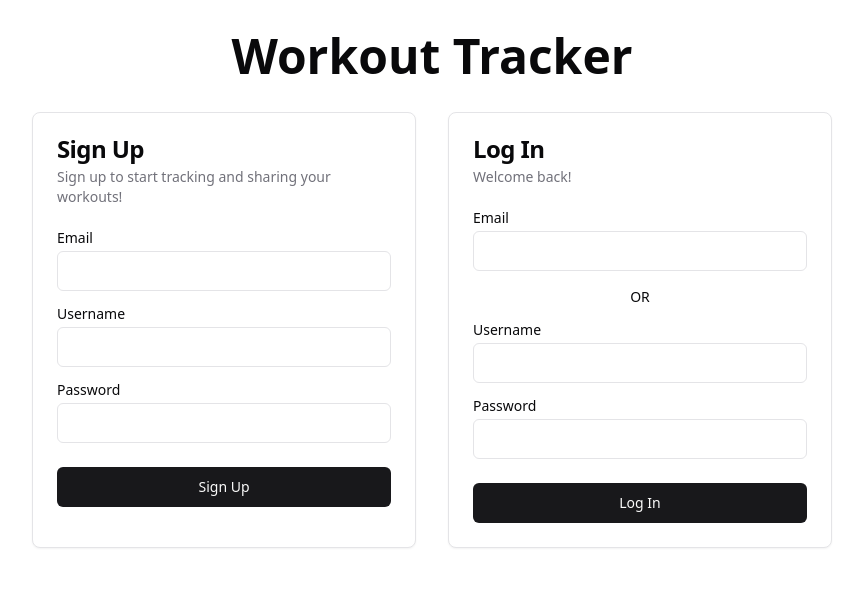
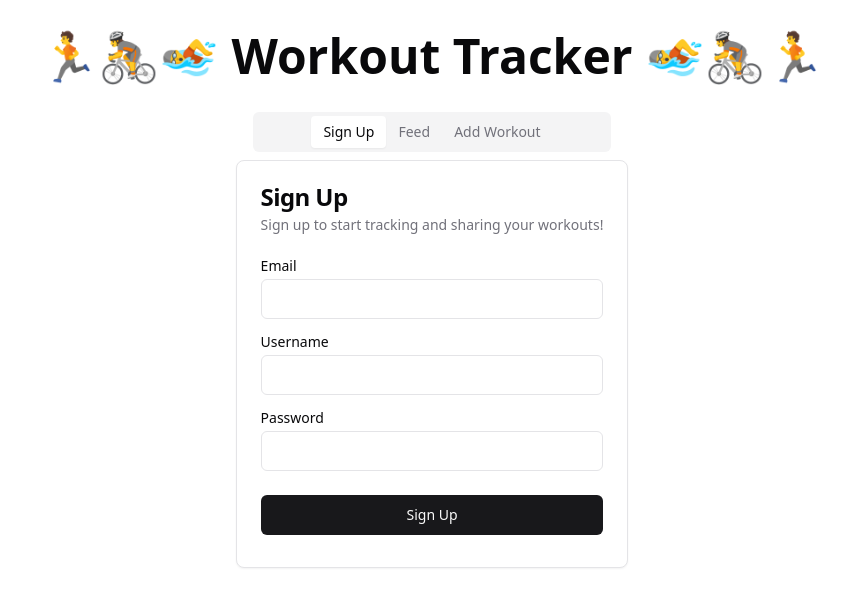
Before and after one commit to becpeck/zodios-workshop, a React (Vite) app in the folder frontend/: page / in a window 1280 px wide. Shown: the top 606 px of the page, without its empty margins (208-1071 px from the left). Built offline with nearby package versions, Linux system fonts and the light colour scheme.

Commit message:
set up tabs component for main app

```diff
--- a/frontend/package.json
+++ b/frontend/package.json
@@ -12,6 +12,7 @@
   "dependencies": {
     "@radix-ui/react-label": "^2.1.0",
     "@radix-ui/react-slot": "^1.1.0",
+    "@radix-ui/react-tabs": "^1.1.0",
     "class-variance-authority": "^0.7.0",
     "clsx": "^2.1.1",
     "lucide-react": "^0.417.0",
--- a/frontend/src/App.tsx
+++ b/frontend/src/App.tsx
@@ -1,14 +1,27 @@
-import LoginForm from "./components/LoginForm";
+import { useState } from "react";
+import { Tabs, TabsContent, TabsList, TabsTrigger } from "@/components/ui/tabs";
 import SignUpForm from "./components/SignUpForm";
 
 function App() {
+  const [user, setUser] = useState("");
+
   return (
-    <main className="flex flex-col justify-center gap-8 w-full">
-      <h1 className="text-5xl text-center mt-8 font-semibold">Workout Tracker</h1>
-      <div className="flex justify-center gap-8">
-        <SignUpForm />
-        <LoginForm />
-      </div>
+    <main className="flex flex-col items-center gap-8 w-full">
+      <h1 className="text-5xl text-center mt-8 font-semibold">🏃🚴🏊 Workout Tracker 🏊🚴🏃</h1>
+      {user.length
+        ? <div>Hi there, {user}!</div>
+        : null
+      }
+      <Tabs defaultValue="signup" className="w-[70%] flex flex-col items-center">
+        <TabsList className="w-[40%]">
+          <TabsTrigger value="signup">Sign Up</TabsTrigger>
+          <TabsTrigger value="feed">Feed</TabsTrigger>
+          <TabsTrigger value="workout">Add Workout</TabsTrigger>
+        </TabsList>
+        <TabsContent value="signup">
+          <SignUpForm setUser={(username: string) => setUser(username)}/>
+        </TabsContent>
+      </Tabs>
     </main>
   )
 }
--- a/frontend/src/components/SignUpForm.tsx
+++ b/frontend/src/components/SignUpForm.tsx
@@ -11,7 +11,7 @@
 import { Input } from "@/components/ui/input";
 import { Label } from "@/components/ui/label";
 
-export default function SignUpForm() {
+export default function SignUpForm({ setUser }: { setUser: (username: string) => void}) {
   const [email, setEmail] = useState("");
   const [username, setUsername] = useState("");
   const [password, setPassword] = useState("");
@@ -33,12 +33,12 @@
       setError(res.message);
     } else if (res.username) {
       // Mock login after account creation
-      window.localStorage.setItem("username", res.username);
+      setUser(res.username);
     }
   }
 
   return (
-    <Card className="w-[30%]">
+    <Card className="w-full">
       <CardHeader>
         <CardTitle>Sign Up</CardTitle>
         <CardDescription>Sign up to start tracking and sharing your workouts!</CardDescription>
--- /dev/null
+++ b/frontend/src/components/ui/tabs.tsx
@@ -0,0 +1,53 @@
+import * as React from "react"
+import * as TabsPrimitive from "@radix-ui/react-tabs"
+
+import { cn } from "@/lib/utils"
+
+const Tabs = TabsPrimitive.Root
+
+const TabsList = React.forwardRef<
+  React.ElementRef<typeof TabsPrimitive.List>,
+  React.ComponentPropsWithoutRef<typeof TabsPrimitive.List>
+>(({ className, ...props }, ref) => (
+  <TabsPrimitive.List
+    ref={ref}
+    className={cn(
+      "inline-flex h-10 items-center justify-center rounded-md bg-muted p-1 text-muted-foreground",
+      className
+    )}
+    {...props}
+  />
+))
+TabsList.displayName = TabsPrimitive.List.displayName
+
+const TabsTrigger = React.forwardRef<
+  React.ElementRef<typeof TabsPrimitive.Trigger>,
+  React.ComponentPropsWithoutRef<typeof TabsPrimitive.Trigger>
+>(({ className, ...props }, ref) => (
+  <TabsPrimitive.Trigger
+    ref={ref}
+    className={cn(
+      "inline-flex items-center justify-center whitespace-nowrap rounded-sm px-3 py-1.5 text-sm font-medium ring-offset-background transition-all focus-visible:outline-none focus-visible:ring-2 focus-visible:ring-ring focus-visible:ring-offset-2 disabled:pointer-events-none disabled:opacity-50 data-[state=active]:bg-background data-[state=active]:text-foreground data-[state=active]:shadow-sm",
+      className
+    )}
+    {...props}
+  />
+))
+TabsTrigger.displayName = TabsPrimitive.Trigger.displayName
+
+const TabsContent = React.forwardRef<
+  React.ElementRef<typeof TabsPrimitive.Content>,
+  React.ComponentPropsWithoutRef<typeof TabsPrimitive.Content>
+>(({ className, ...props }, ref) => (
+  <TabsPrimitive.Content
+    ref={ref}
+    className={cn(
+      "mt-2 ring-offset-background focus-visible:outline-none focus-visible:ring-2 focus-visible:ring-ring focus-visible:ring-offset-2",
+      className
+    )}
+    {...props}
+  />
+))
+TabsContent.displayName = TabsPrimitive.Content.displayName
+
+export { Tabs, TabsList, TabsTrigger, TabsContent }
```
Also changed, not shown: 1 other file (tests, documents, lock files or other folders).
